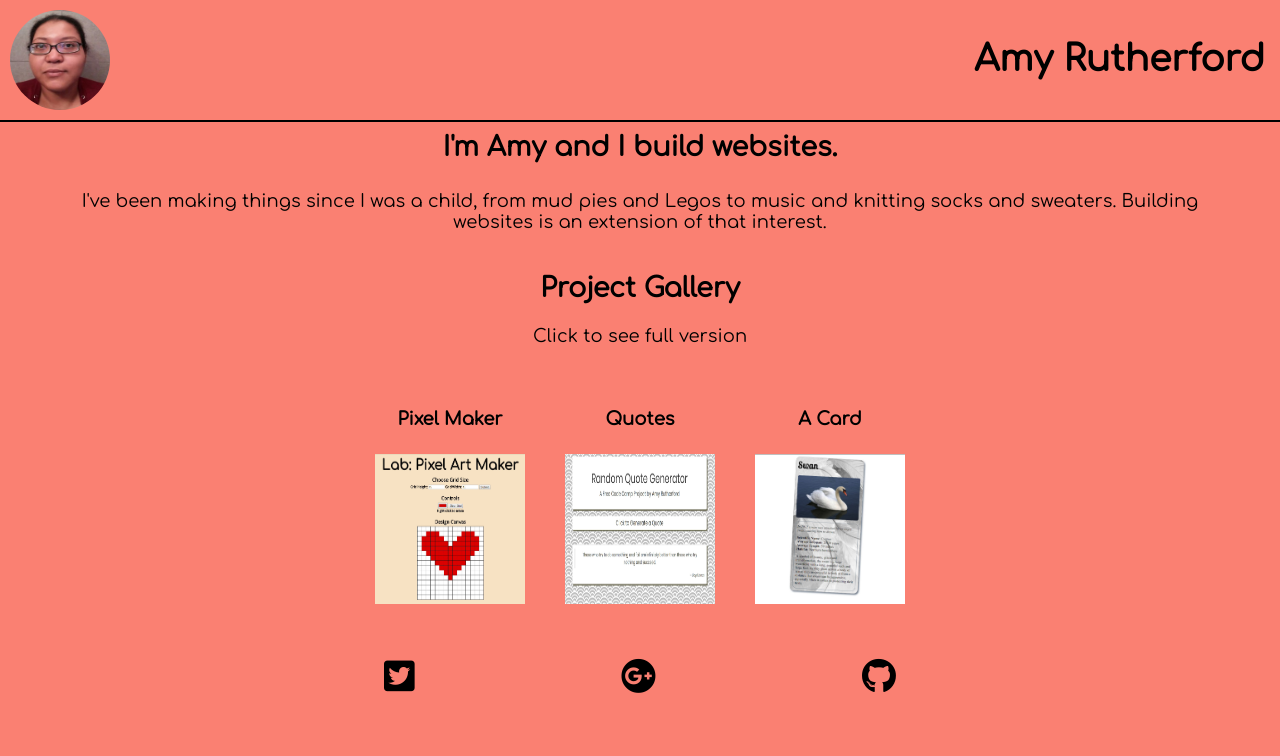
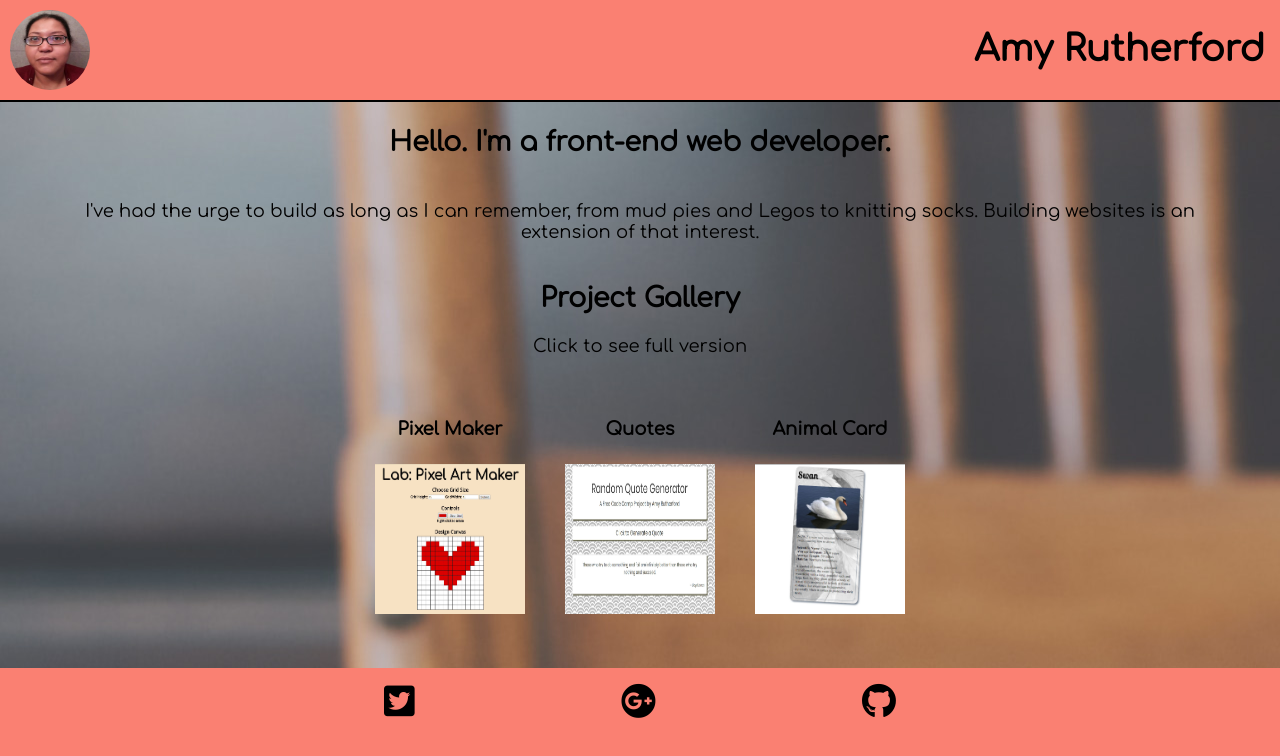
Before and after one commit to amyruth/Project-1-Portfolio-Page, a plain HTML site: page Portfolio Project 1/index.html in a window 1280 px wide. Drawn offline with Linux system fonts and the light colour scheme.

Commit message:
adjusted layout to 700px

```diff
--- a/Portfolio Project 1/css/newstyles.css
+++ b/Portfolio Project 1/css/newstyles.css
@@ -4,15 +4,15 @@
 }
 
 .logo{
-    height: 100px;
-    width: 100px;
+    height: 80px;
+    width: 80px;
     border-radius: 50%;
     margin: 10px;
 }
 
 .nameplate{
    text-align: center;
-   margin: 10px;
+   margin: 0;
 }
 
 body{
@@ -30,6 +30,9 @@ header, main, .intro, .gallery, .about-text, .project-card{
     align-items: center;
 }
 
+.container{
+    background-image: url(../img/overlay-kelly-sikkema-506335-unsplash.jpg);
+}
 footer, .social{
     display: flex;
     flex-direction: row;
@@ -37,17 +40,19 @@ footer, .social{
 
 footer{
     justify-content: center;
+    height: 30%;
 }
 
 .social{
     justify-content: space-between;
     width: 40%;
     font-size: 35px;
+    margin: 15px;
 }
 
 .greeting{
     text-align: center;
-    margin: 10px;
+    margin: 25px;
 }
 
 .about{
@@ -82,9 +87,15 @@ footer{
         flex-direction: row;
         justify-content: space-between;
         border-bottom: 2px solid black;
-
     }
 
+    .logo, .nameplate{
+        align-self: center;
+    }
+
+    h1{
+    margin:0;
+    }
     .nameplate{
         margin: 15px;
     }
--- a/Portfolio Project 1/index.html
+++ b/Portfolio Project 1/index.html
@@ -27,10 +27,10 @@
 
         <section class="intro">
             <div class="about-text">
-                <h2 class="greeting">I'm Amy and I build websites.</h2>
+                <h2 class="greeting">Hello. I'm a front-end web developer.</h2>
 
                 <p class="about">
-                    I've been making things since I was a child, from mud pies and Legos to music and knitting socks and sweaters. Building websites
+                    I've had the urge to build as long as I can remember, from mud pies and Legos to knitting socks. Building websites
                     is an extension of that interest.
                 </p>
             </div>
@@ -63,7 +63,7 @@
 
                 <div class="project-card">
                     <h4 class="project-title">
-                        A Card
+                        Animal Card
                     </h4>
                     <a class="project-link" target="_blank" href="https://codepen.io/amyruth/full/oEXRoQ/">
                         <img class="project-img" src="img/swanedit.jpg" alt="screenshot of Animal Trading Card">
```
Also changed, not shown: Portfolio Project 1/img/overlay-kelly-sikkema-506335-unsplash.jpg (added).
